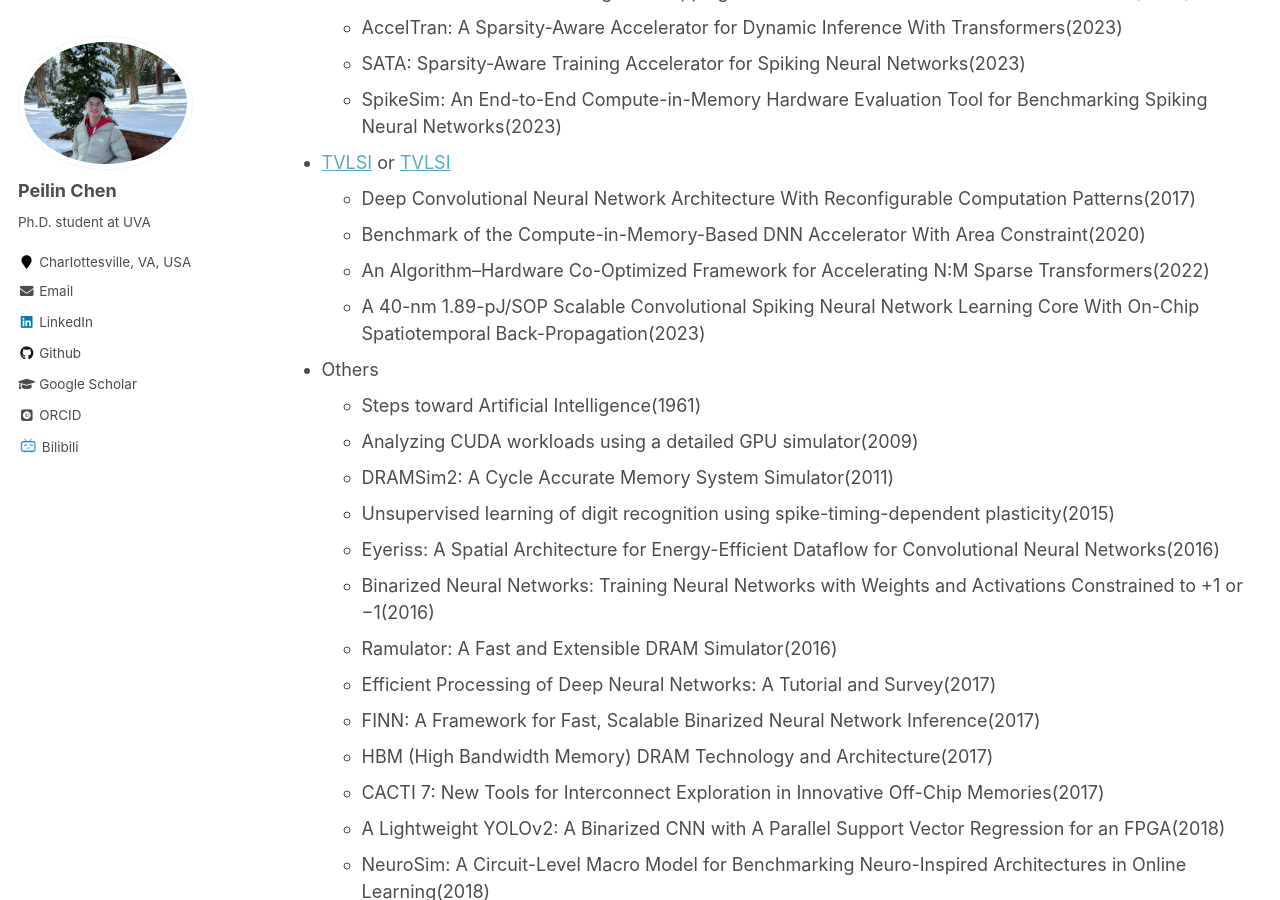
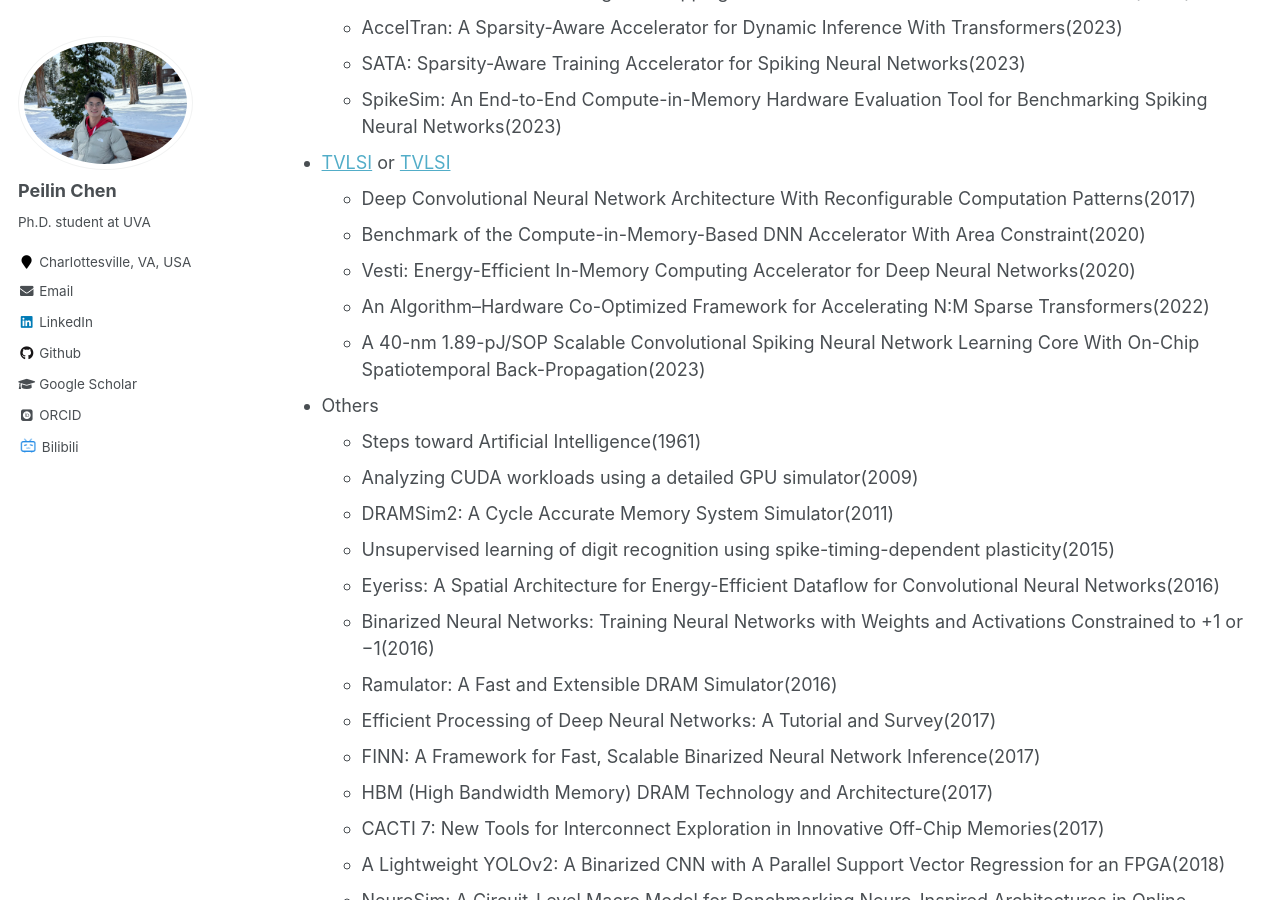
Before and after one commit to peilin-chen/peilin-chen.github.io, a Jekyll site: the page built from _pages/reading list.md, in a window 1280 px wide and 900 px high, scrolled down 7134 px. Built offline with Jekyll 4.4.1, drawn with Linux system fonts in a browser that asks for light colours; some web fonts are replaced; formulas are drawn with MathJax 3.

Commit message:
Update reading list.md

```diff
--- a/_pages/reading list.md
+++ b/_pages/reading list.md
@@ -165,6 +165,7 @@ author_profile: true
 * [TVLSI](https://dblp.org/db/journals/tvlsi/index.html) or [TVLSI](https://ieeexplore.ieee.org/xpl/issues?punumber=92&isnumber=10477564)
   - Deep Convolutional Neural Network Architecture With Reconfigurable Computation Patterns(2017)
   - Benchmark of the Compute-in-Memory-Based DNN Accelerator With Area Constraint(2020)
+  - Vesti: Energy-Efficient In-Memory Computing Accelerator for Deep Neural Networks(2020)
   - An Algorithm–Hardware Co-Optimized Framework for Accelerating N:M Sparse Transformers(2022)
   - A 40-nm 1.89-pJ/SOP Scalable Convolutional Spiking Neural Network Learning Core With On-Chip Spatiotemporal Back-Propagation(2023)
 * Others
```
